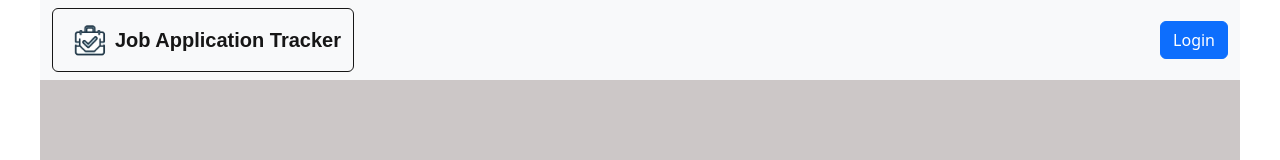
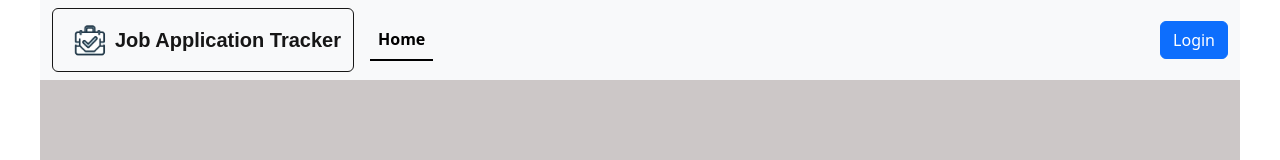
Before and after one commit to cleecoloma/job-application-tracker, a React (Vite) app: page / in a window 1280 px wide. Shown: the top 160 px of the page. Built offline with nearby package versions, Linux system fonts and the light colour scheme; no server answers; a web font is replaced by a local one.

Commit message:
added links to header

```diff
--- a/src/components/Header.jsx
+++ b/src/components/Header.jsx
@@ -3,7 +3,7 @@ import Container from 'react-bootstrap/Container';
 import Nav from 'react-bootstrap/Nav';
 import Navbar from 'react-bootstrap/Navbar';
 import NavDropdown from 'react-bootstrap/NavDropdown';
-import { Link } from 'react-router-dom';
+import { Link, NavLink } from 'react-router-dom';
 import '../styles/Header.css';
 import Logout from '../auth/Logout';
 import { withAuth0 } from '@auth0/auth0-react';
@@ -25,15 +25,29 @@ class Header extends React.Component {
         className='bg-body-tertiary header'
       >
         <Container fluid>
-          <Navbar.Brand href='/' id='brand-name'>
-            <img id='brand-logo' src='../images/job-application-logo.png' alt='logo' />
+          <Navbar.Brand as={Link} href='/' id='brand-name'>
+            <img
+              id='brand-logo'
+              src='../images/job-application-logo.png'
+              alt='logo'
+            />
             Job Application Tracker
           </Navbar.Brand>
           <Nav
             className='me-auto my-2 my-lg-0'
             style={{ maxHeight: '100px' }}
             navbarScroll
-          ></Nav>
+            variant='underline'
+          >
+            <Nav.Link as={NavLink} to='/'>
+              Home
+            </Nav.Link>{' '}
+            {this.props.isDemoAccount || isAuthenticated ? (
+              <Nav.Link as={NavLink} to='/my-jobs'>
+                My Jobs
+              </Nav.Link>
+            ) : null}
+          </Nav>
           {this.props.isDemoAccount && (
             <NavDropdown
               title={<PersonCircle size={30} />}
```
